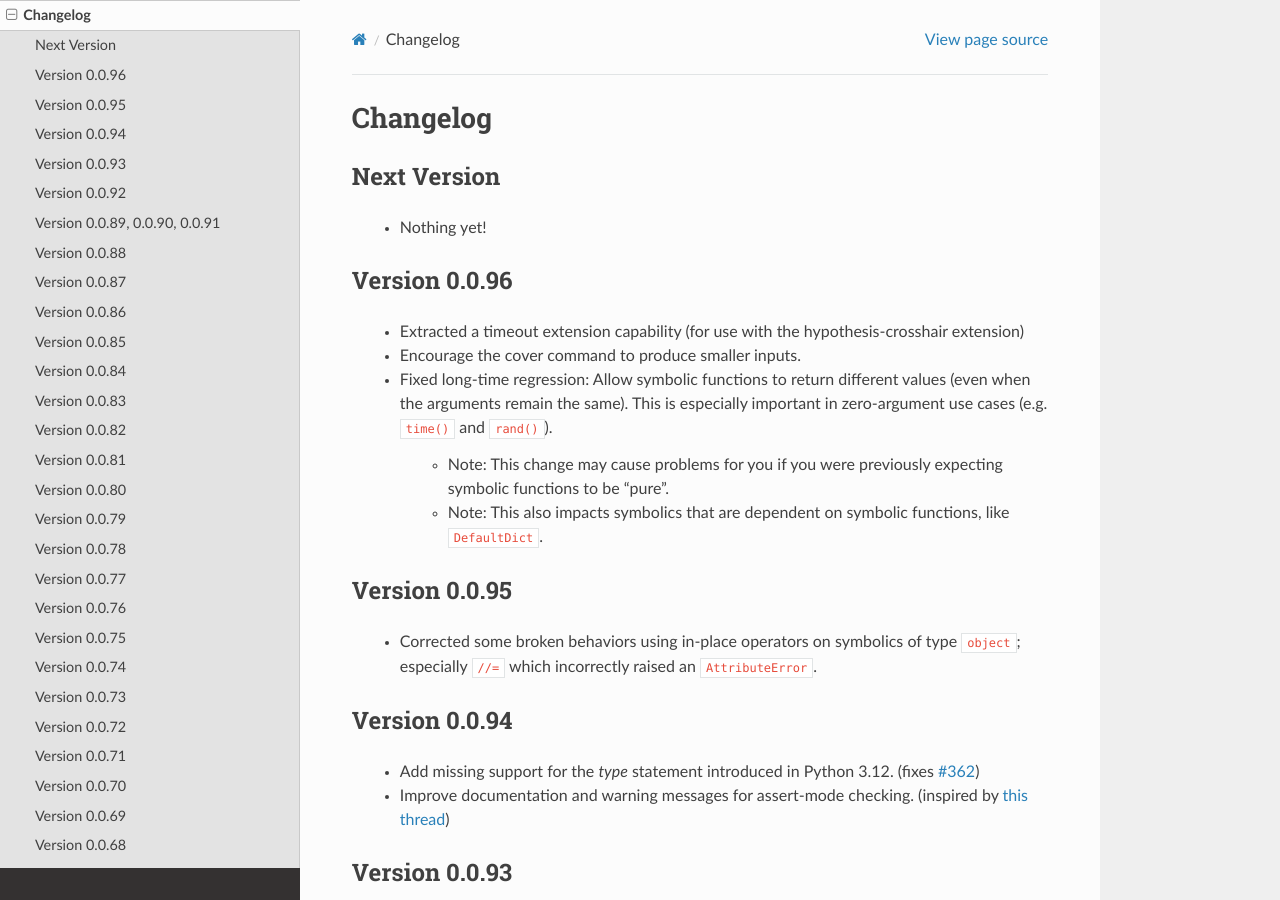
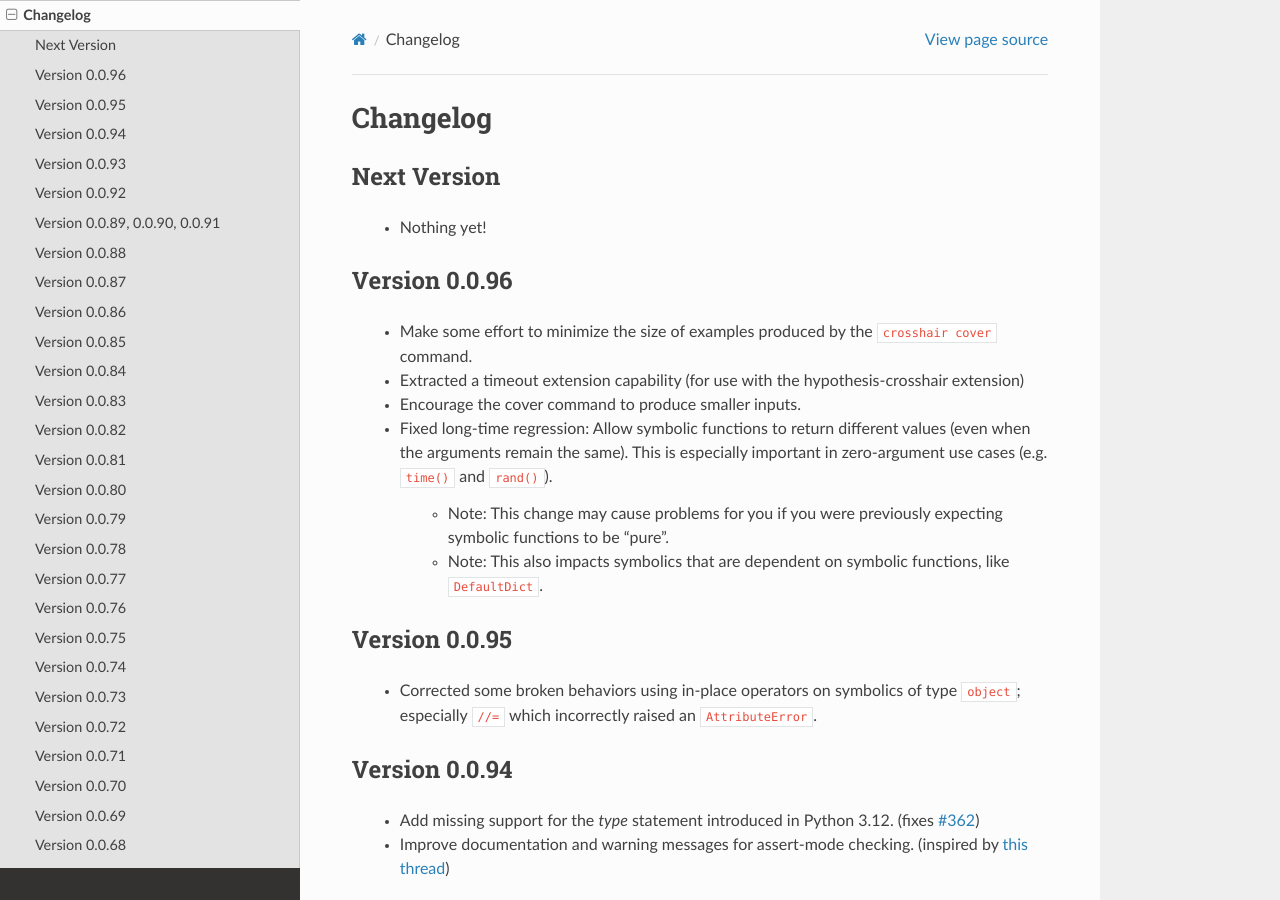
Before and after one commit to pschanely/CrossHair, a Sphinx documentation site: the page built from doc/source/changelog.rst, in a window 1280 px wide and 900 px high. Built offline with Sphinx 7.4.7 and the Read the Docs theme 3.1.0, drawn with Linux system fonts in a browser that asks for light colours; the version number is read from the project's files by our own code.

Commit message:
Update changelog

```diff
--- a/doc/source/changelog.rst
+++ b/doc/source/changelog.rst
@@ -12,6 +12,8 @@ Next Version
 Version 0.0.96
 --------------
 
+  * Make some effort to minimize the size of examples produced by the
+    ``crosshair cover`` command.
   * Extracted a timeout extension capability
     (for use with the hypothesis-crosshair extension)
   * Encourage the cover command to produce smaller inputs.
```
